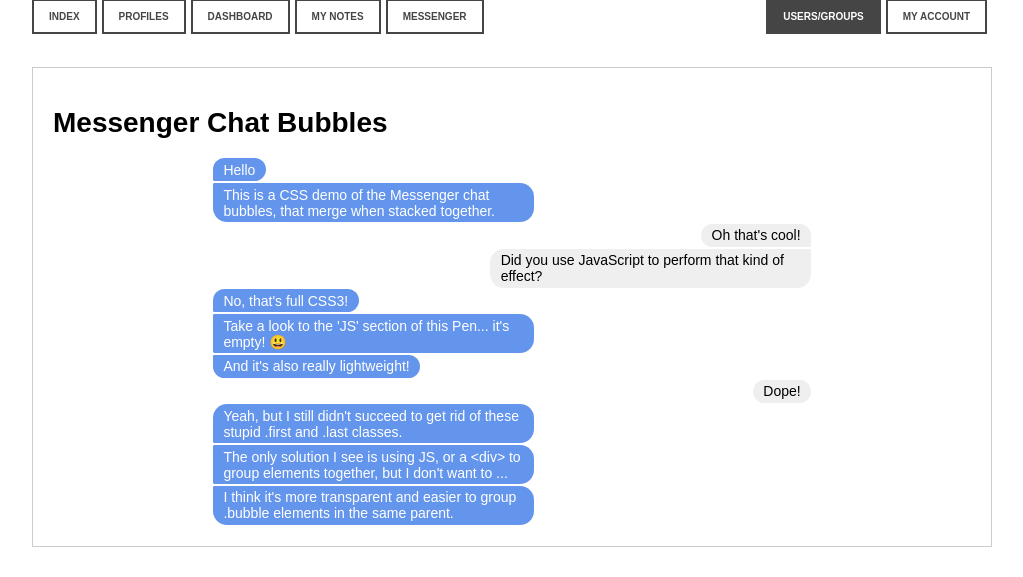
After one commit to um02/huge-framework-practice, a PHP site: template application/view/messenger/chatWindow.php in a window 1280 px wide. The commit adds this page. Shown: the part 459-1036 px from the top of the page, without its empty margins (128-1151 px from the left). Run offline with PHP 8.4, Linux system fonts and the light colour scheme; the template is opened without the code that fills it, so the values that code supplies are empty; some libraries are stand-ins or nearby versions.

Commit message:
added a controller and view for a Messenger Service, model needs to be implemented

```diff
--- a/application/view/_templates/header.php
+++ b/application/view/_templates/header.php
@@ -33,6 +33,9 @@
                 </li>
                 <li <?php if (View::checkForActiveController($filename, "note")) { echo ' class="active" '; } ?> >
                     <a href="<?php echo Config::get('URL'); ?>note/index">My Notes</a>
+                </li>
+                <li <?php if (View::checkForActiveController($filename, "messenger")) { echo ' class="active" '; } ?> >
+                        <a href="<?php echo Config::get('URL'); ?>messenger/index">Messenger</a>
                 </li>
             <?php } else { ?>
                 <!-- for not logged in users -->
--- /dev/null
+++ b/application/view/messenger/chatWindow.php
@@ -0,0 +1,67 @@
+<style>
+.discussion {
+	max-width: 600px;
+	margin: 0 auto;
+
+	display: flex;
+	flex-flow: column wrap;
+}
+
+.discussion > .bubble {
+	border-radius: 1em;
+	padding: 0.25em 0.75em;
+	margin: 0.0625em;
+	max-width: 50%;
+}
+
+.discussion > .bubble.sender {
+	align-self: flex-start;
+	background-color: cornflowerblue;
+	color: #fff;
+}
+.discussion > .bubble.recipient {
+	align-self: flex-end;
+	background-color: #efefef;
+}
+
+.discussion > .bubble.sender.first { border-bottom-left-radius: 0.1em; }
+.discussion > .bubble.sender.last { border-top-left-radius: 0.1em; }
+.discussion > .bubble.sender.middle {
+	border-bottom-left-radius: 0.1em;
+ 	border-top-left-radius: 0.1em;
+}
+
+.discussion > .bubble.recipient.first { border-bottom-right-radius: 0.1em; }
+.discussion > .bubble.recipient.last { border-top-right-radius: 0.1em; }
+.discussion > .bubble.recipient.middle {
+	border-bottom-right-radius: 0.1em;
+	border-top-right-radius: 0.1em;
+}
+</style>
+
+<div class="container">
+
+    <h1>Messenger Chat Bubbles</h1>
+
+
+<section class="discussion">
+
+	<div class="bubble sender first">Hello</div>
+	<div class="bubble sender last">This is a CSS demo of the Messenger chat bubbles, that merge when stacked together.</div>
+
+	<div class="bubble recipient first">Oh that's cool!</div>
+	<div class="bubble recipient last">Did you use JavaScript to perform that kind of effect?</div>
+
+	<div class="bubble sender first">No, that's full CSS3!</div>
+	<div class="bubble sender middle">Take a look to the 'JS' section of this Pen... it's empty! 😃</div>
+	<div class="bubble sender last">And it's also really lightweight!</div>
+
+	<div class="bubble recipient">Dope!</div>
+
+	<div class="bubble sender first">Yeah, but I still didn't succeed to get rid of these stupid .first and .last classes.</div>
+	<div class="bubble sender middle">The only solution I see is using JS, or a &lt;div&gt; to group elements together, but I don't want to ...</div>
+	<div class="bubble sender last">I think it's more transparent and easier to group .bubble elements in the same parent.</div>
+
+</section>
+
+</div>
```
Also changed, not shown: application/controller/MessengerController.php (added, +29 -0 lines), application/view/messenger/index.php (added, +45 -0 lines), application/model/MessengerModel.php (added).
